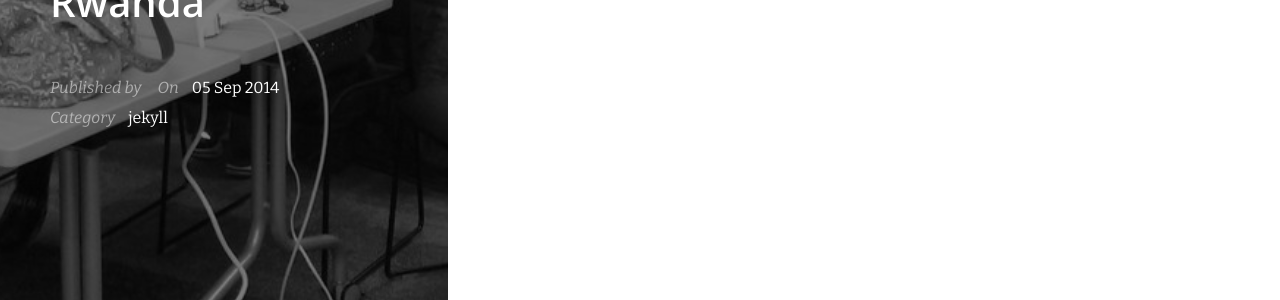
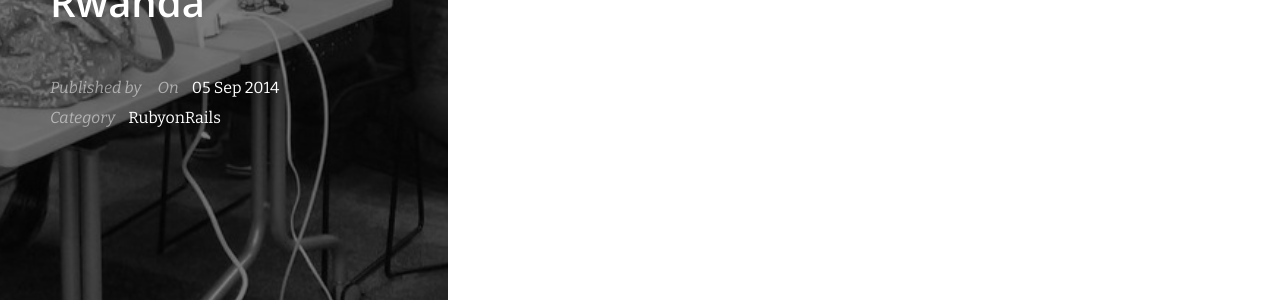
Before and after one commit to Eyewritecode/eyewritecode.github.io, a Jekyll site: the page built from _posts/2014-09-05-starting-a-rails-community-in-Rwanda.md, in a window 1280 px wide. Shown: the part 469-769 px from the top of the page. Built offline with Jekyll 4.4.1, drawn with Linux system fonts in a browser that asks for light colours; nearby versions of some CDN libraries; comment, search, counter and statistics services are not loaded.

Commit message:
new category

```diff
--- a/_posts/2014-09-05-starting-a-rails-community-in-Rwanda.md
+++ b/_posts/2014-09-05-starting-a-rails-community-in-Rwanda.md
@@ -2,7 +2,7 @@
 layout: post
 title: "Starting a Ruby on Rails community in Rwanda"
 date: 2014-09-05 12:00:00
-categories: jekyll
+categories: Ruby on Rails
 featured_image: /images/community.jpg
 ---
 
```
